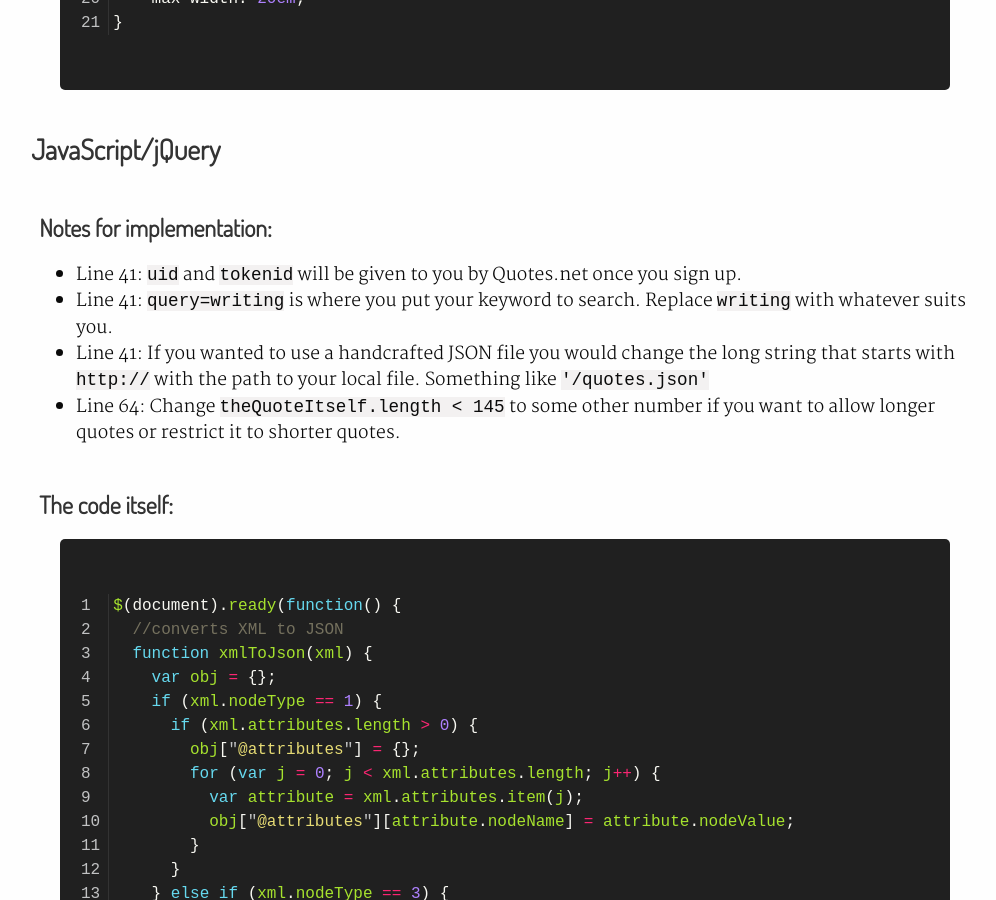
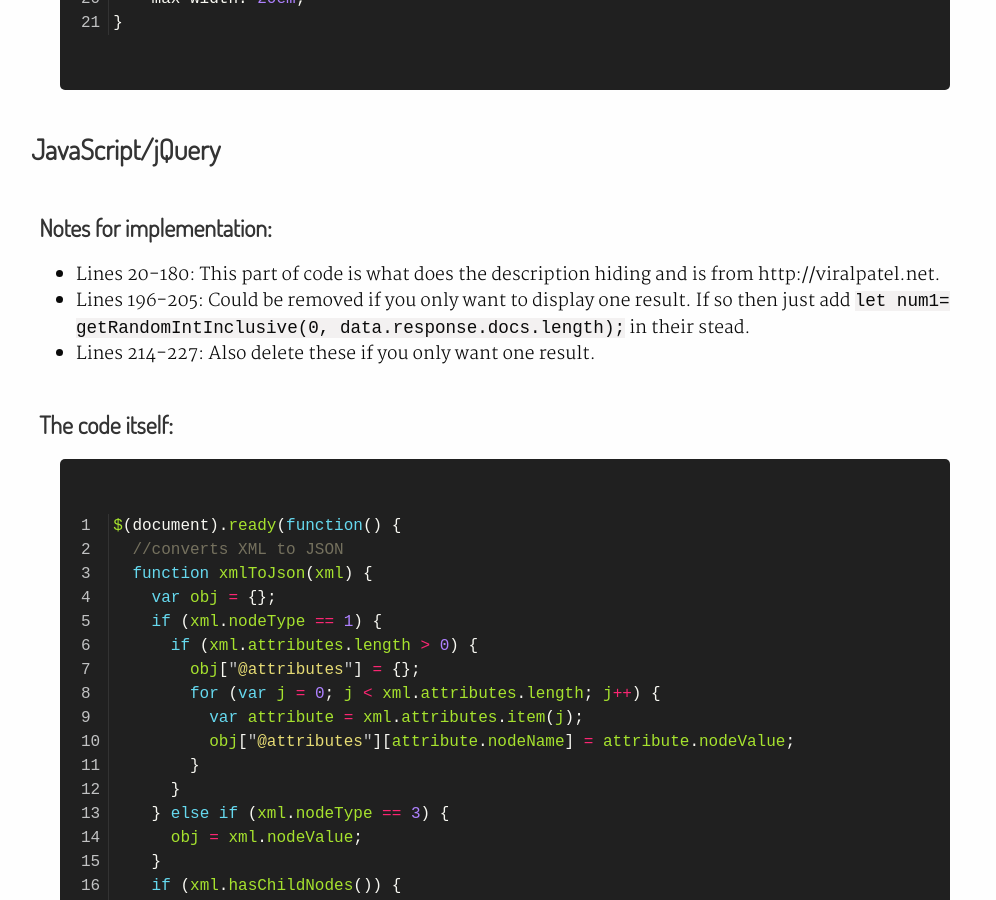
Before and after one commit to BradCoffield/APIs-for-librarians, a Jekyll site: the page built from _quotes/random-quote-on-a-topic.md, in a window 1280 px wide and 900 px high, scrolled down 2389 px. Shown: the whole window, without its empty margins (135-1131 px from the left). Built offline with Jekyll 4.4.1, drawn with Linux system fonts in a browser that asks for light colours.

Commit message:
completed

```diff
--- a/_quotes/random-quote-on-a-topic.md
+++ b/_quotes/random-quote-on-a-topic.md
@@ -65,10 +65,9 @@ Another option would be to create your own set of quotes and build them into a J
 ##### Notes for implementation:
 
 {:.code-notes}
-* Line 41: `uid` and `tokenid` will be given to you by Quotes.net once you sign up.
-* Line 41: `query=writing` is where you put your keyword to search. Replace `writing` with whatever suits you.
-* Line 41: If you wanted to use a handcrafted JSON file you would change the long string that starts with `http://` with the path to your local file. Something like `'/quotes.json'`
-* Line 64: Change `theQuoteItself.length < 145` to some other number if you want to allow longer quotes or restrict it to shorter quotes.
+* Lines 20-180: This part of code is what does the description hiding and is from http://viralpatel.net.
+* Lines 196-205: Could be removed if you only want to display one result. If so then just add `let num1= getRandomIntInclusive(0, data.response.docs.length);` in their stead.
+* Lines 214-227: Also delete these if you only want one result.
 
 ##### The code itself:
 {% highlight javascript linenos %}
```
